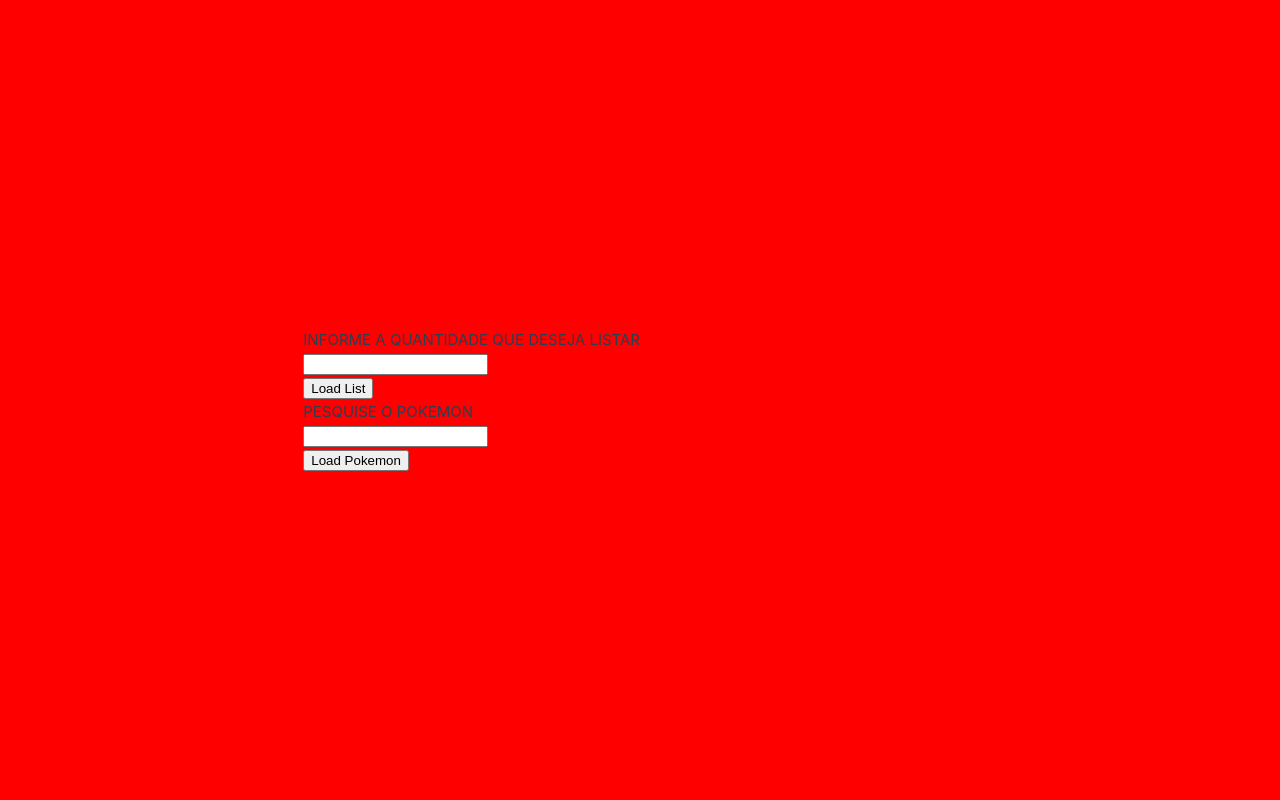
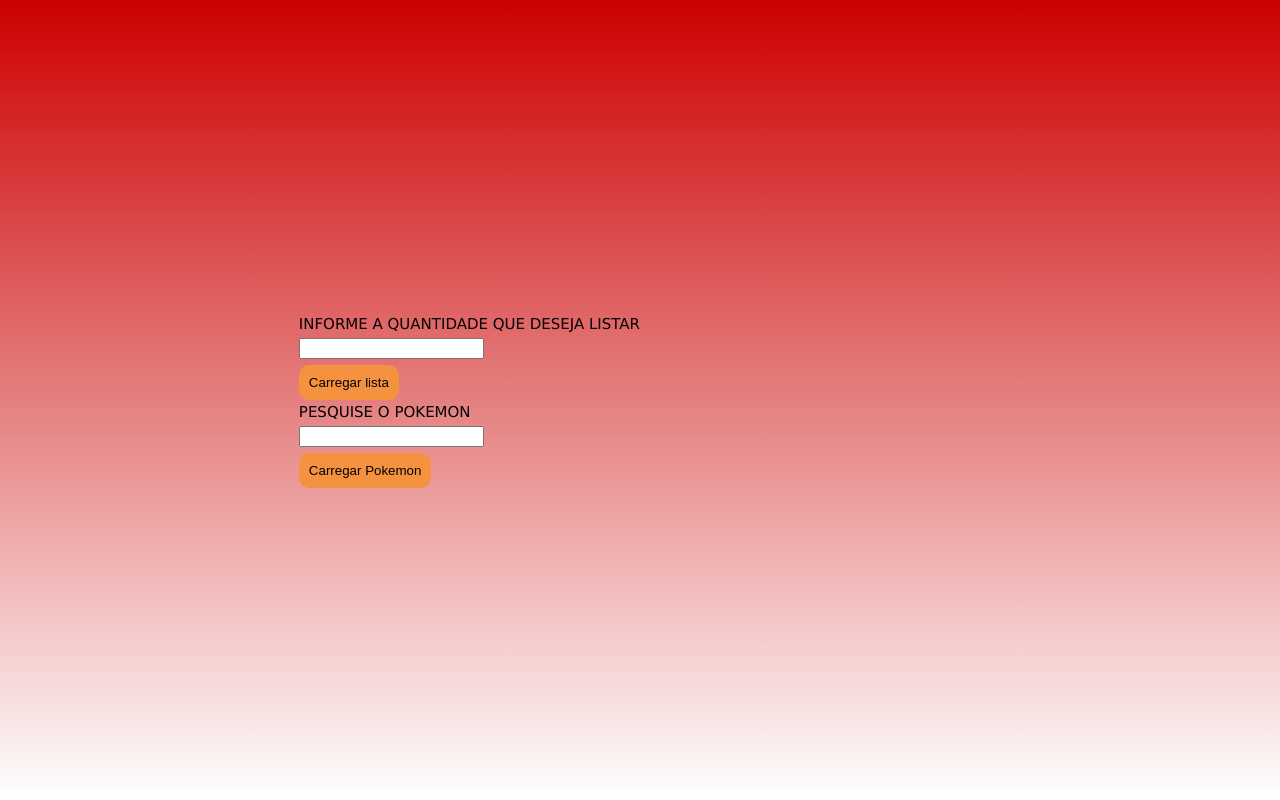
Before and after one commit to joseneto616/Pokedex-aws, a Vue app: page / in a window 1280 px wide. Built offline with nearby package versions, Linux system fonts and the light colour scheme.

Commit message:
css improvisado

```diff
--- a/index.html
+++ b/index.html
@@ -4,10 +4,20 @@
     <meta charset="UTF-8">
     <link rel="icon" href="/favicon.ico">
     <meta name="viewport" content="width=device-width, initial-scale=1.0">
+    <link rel="preconnect" href="https://fonts.googleapis.com">
+    <link rel="preconnect" href="https://fonts.gstatic.com" crossorigin>
+    <link href="https://fonts.googleapis.com/css2?family=Poppins:ital,wght@0,100;0,200;0,300;0,400;0,500;0,600;0,700;0,800;0,900;1,100;1,200;1,300;1,400;1,500;1,600;1,700;1,800;1,900&display=swap" rel="stylesheet">
+
     <title>Vite App</title>
   </head>
-  <body style="background-color: red;">
+  <body style="background-image: linear-gradient(to bottom, #cc0000, white);">
     <div id="app"></div>
     <script type="module" src="/src/main.js"></script>
+
+    <style>
+      body{
+        font-family: verdana;
+      }
+    </style>
   </body>
 </html>
--- a/src/components/PokemonList.vue
+++ b/src/components/PokemonList.vue
@@ -1,19 +1,37 @@
 <template>
     <div>
-       <label>INFORME A QUANTIDADE QUE DESEJA LISTAR</label><br>
-        <input type="number" id="quantityPokemon" name="quantityPokemon"><br>
-        <button @click="getPokemon">Load List</button>
+       <label class="label">INFORME A QUANTIDADE QUE DESEJA LISTAR</label><br>
+        <input type="number" id="quantityPokemon" name="quantityPokemon" v-model="quantityPokemon"><br>
+        <button @click="getPokemon">Carregar lista</button>
     </div>
     <div><p></p></div>
     <div>
-        <label>PESQUISE O POKEMON</label><br>
+        <label class="label">PESQUISE O POKEMON</label><br>
         <input type="text" id="searchPokemon" name="searchPokemon"><br>
-        <button @click="getSearchPokemon">Load Pokemon</button>
+        <button @click="getSearchPokemon">Carregar Pokemon</button>
     </div>
     <div class="card-grid" id="pokedexlist"></div>
 </template>
 
 <style>
+
+button {
+    margin-top: 5px;
+    background-color: #F49240;
+    border: none;
+    border-radius: 10px;
+    padding: 10px;
+
+}
+
+button:hover{
+        background-color: #F9642C ;
+    }
+
+.label {
+    color: black;
+}
+
 .card-grid {
   display: grid;
   grid-template-columns: repeat(5, 1fr);
@@ -57,12 +75,13 @@ export default {
     data() {
         return {
             post: [],
+            quantityPokemon: null
         }
     },
     methods: {
         getPokemon() {
-            var quantityPokemon = document.getElementById('quantityPokemon').value
-            axios.get('https://pokeapi.co/api/v2/pokemon?limit=' + quantityPokemon + '&offset=0')
+            // var quantityPokemon = document.getElementById('quantityPokemon').value
+            axios.get('https://pokeapi.co/api/v2/pokemon?limit=' + this.quantityPokemon + '&offset=0')
                 .then((response) => {
                     this.posts = response.data.results
                     var pokedexlist = document.getElementById('pokedexlist')
```
